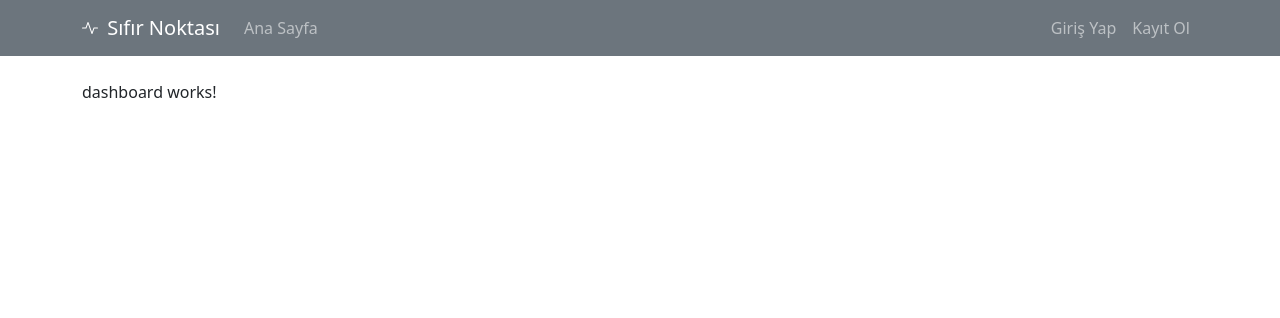
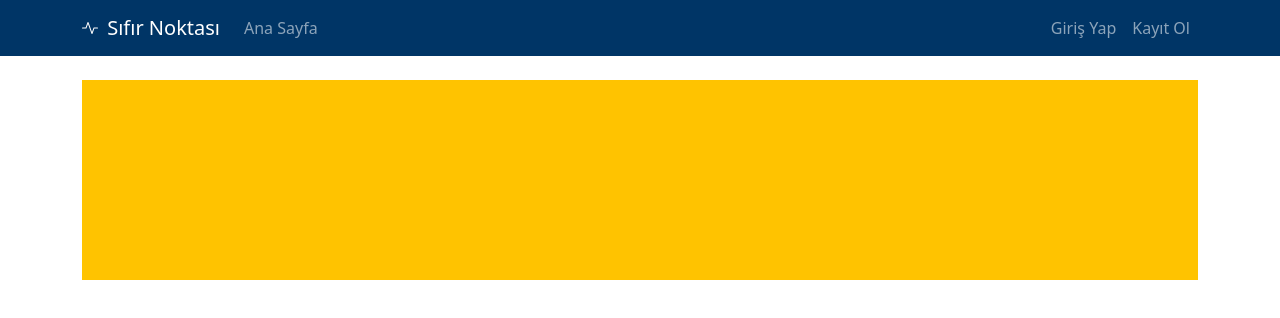
Before and after one commit to trvani/BlogApp, an Angular app: page / in a window 1280 px wide. Shown: the top 318 px of the page. Built offline with nearby package versions, Linux system fonts and the light colour scheme; what @angular/fire would draw is missing.

Commit message:
Styling
Navbar and dashboard header color are changed.

```diff
--- a/src/app/components/dashboard/dashboard.component.css
+++ b/src/app/components/dashboard/dashboard.component.css
@@ -0,0 +1,4 @@
+div.blogHeader{
+    background-color: #FFC300;
+    height: 200px;
+}
--- a/src/app/components/dashboard/dashboard.component.html
+++ b/src/app/components/dashboard/dashboard.component.html
@@ -1 +1,5 @@
-<p>dashboard works!</p>
+<div class="blogHeader">
+    <div>
+
+    </div>
+</div>
--- a/src/app/components/navbar/navbar.component.css
+++ b/src/app/components/navbar/navbar.component.css
@@ -0,0 +1,3 @@
+nav {
+    background-color: #003566 ;
+}
--- a/src/app/components/navbar/navbar.component.html
+++ b/src/app/components/navbar/navbar.component.html
@@ -1,5 +1,5 @@
 
-<nav class="navbar navbar-expand-md navbar-dark bg-secondary mb-4">
+<nav class="navbar navbar-expand-md navbar-dark mb-4">
   <div class="container">
     <a href="/" class="navbar-brand">
       <svg width="20" height="20" fill="currentColor" class="bi bi-activity" viewBox="0 0 20 20">
--- a/src/app/components/navbar/navbar.component.ts
+++ b/src/app/components/navbar/navbar.component.ts
@@ -6,7 +6,7 @@ import { Component, OnInit } from '@angular/core';
   styleUrls: ['./navbar.component.css']
 })
 export class NavbarComponent implements OnInit {
-  isMenuCollapsed: boolean = false;
+  isMenuCollapsed: boolean = true;
 
   constructor() { }
 
```
